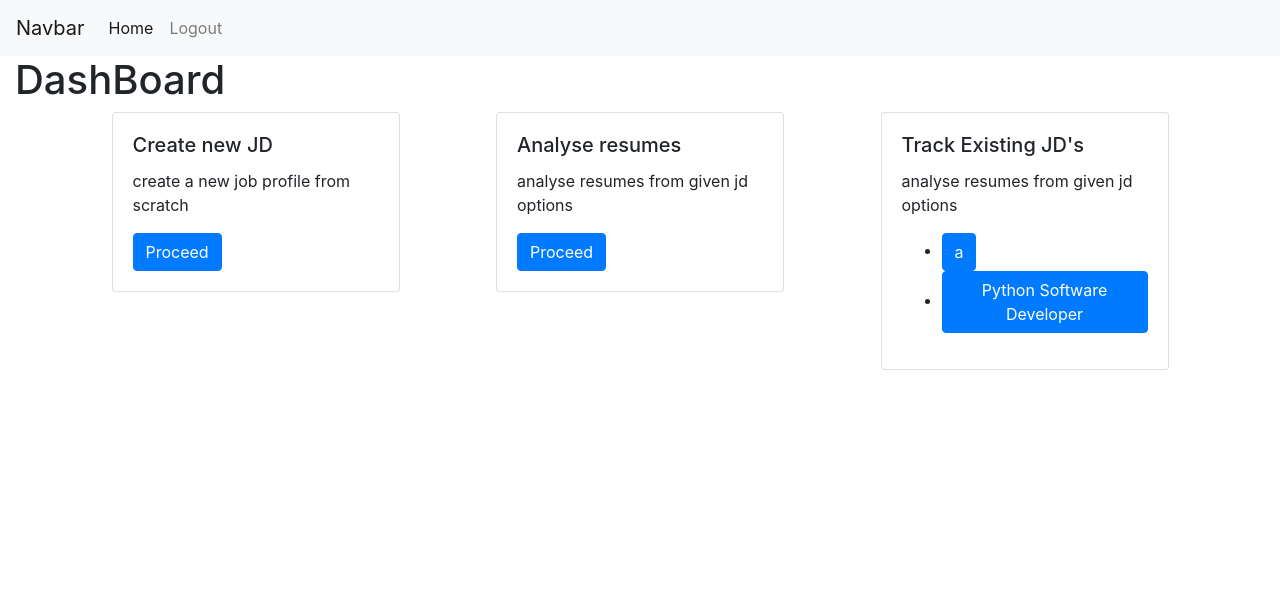
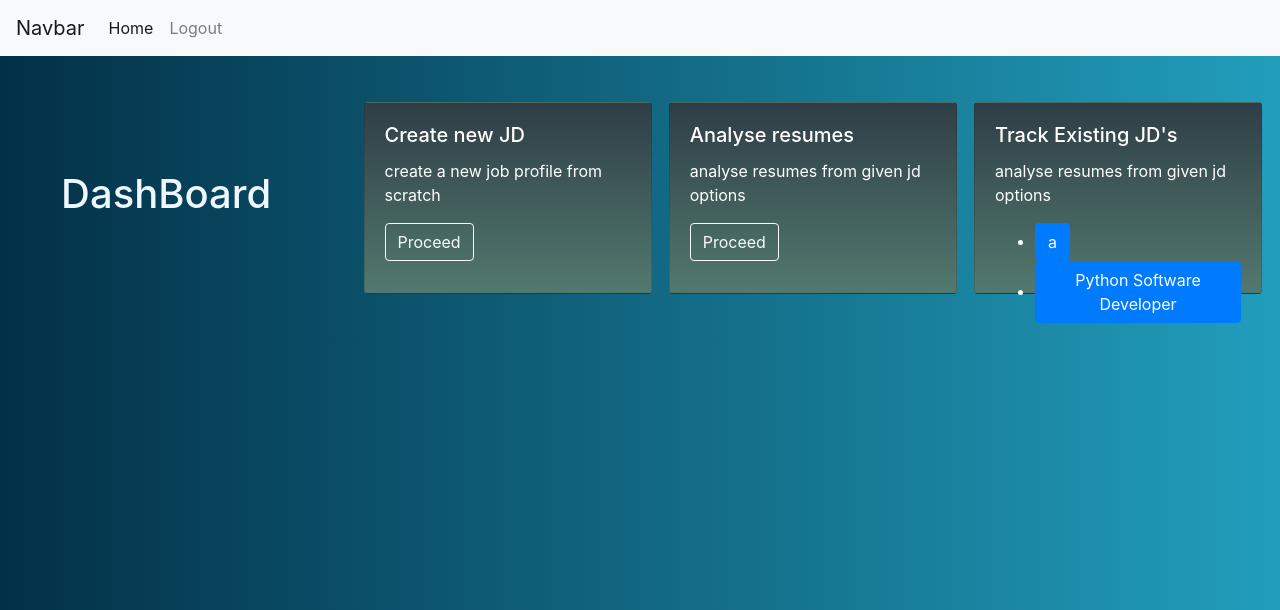
Before and after one commit to adityapal0807/Axis_Hackathon, a Django app: page /dashboard in a window 1280 px wide. Shown: the top 610 px of the page. Run offline with Django 3.2, Linux system fonts and the light colour scheme; a user stored in the database is signed in; data comes from the database, SQL or seed files in the repository; both versions use the stored data as it was after the commit; some libraries are stand-ins or nearby versions.

Commit message:
styling added to htmls

```diff
--- a/hr/templates/hr/dashboard.html
+++ b/hr/templates/hr/dashboard.html
@@ -1,28 +1,33 @@
 {% extends 'hr/layout.html' %}
 
 {% block body %}
-<h1>DashBoard</h1>
-<div style="display: flex; flex-direction: row; justify-content: space-evenly;">
-    <div >
-        <div class="card" style="width: 18rem;">
+
+<div style="display: flex; flex-direction: col; justify-content: space-evenly; align-items: center;">
+  <div style="margin: 3%;">
+    <h1 style="color: aliceblue;">DashBoard</h1>
+  </div>
+
+  <div style="display: flex; flex-direction: row; justify-content:space-evenly; margin: 3%;">
+      <div style="margin: 1%;">
+          <div class="card" style="width: 18rem;  height: 12rem;">
               <div class="card-body">
                 <h5 class="card-title">Create new JD</h5>
                 <p class="card-text">create a new job profile from scratch</p>
-              <a href="{% url 'jd_description_analyser' %}" class="btn btn-primary">Proceed</a>
+                <a href="{% url 'jd_description_analyser' %}" class="btn btn-outline-light">Proceed</a>
               </div>
             </div>
       </div>
-    <div>
-        <div class="card" style="width: 18rem;">
+      <div style="margin: 1%;">
+          <div class="card" style="width: 18rem; height: 12rem;">
               <div class="card-body">
                 <h5 class="card-title">Analyse resumes</h5>
                 <p class="card-text">analyse resumes from given jd options</p>
-              <a href="{% url 'analyse_resumes' %}" class="btn btn-primary">Proceed</a>
+                <a href="{% url 'analyse_resumes' %}" class="btn btn-outline-light">Proceed</a>
               </div>
           </div>
       </div>
-    <div>
-        <div class="card" style="width: 18rem;">
+      <div style="margin: 1%;">
+          <div class="card" style="width: 18rem;  height: 12rem;">
               <div class="card-body">
                 <h5 class="card-title">Track Existing JD's</h5>
                 <p class="card-text">analyse resumes from given jd options</p>
@@ -35,4 +40,13 @@
           </div>
       </div>
   </div>
+</div>
+
+<style>
+  .card{
+    background-image: linear-gradient(to bottom, #2f3e46, #52796f);
+    color: white;
+  }
+</style>
+
 {% endblock %}
--- a/hr/templates/hr/layout.html
+++ b/hr/templates/hr/layout.html
@@ -35,6 +35,12 @@
         </div>
     </body>
 
+    <style>
+      body{
+        background-image: linear-gradient(to right, #023047, #219ebc);
+      }
+    </style>
+
     <script src="{% static 'hr/script.js' %}"></script>
 
 </html>
```
Also changed, not shown: hr/templates/hr/analyse_resumes.html (+36 -7 lines), hr/templates/hr/jd.html (+27 -12 lines), hr/templates/hr/resume_ranking.html (+17 -11 lines), db.sqlite3. Lines whose indentation alone changed are shown as unchanged.
